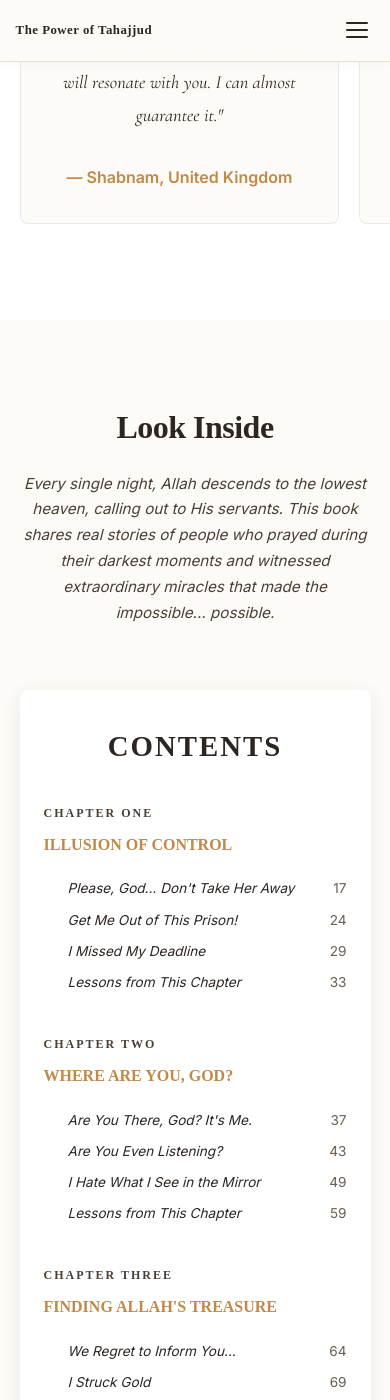
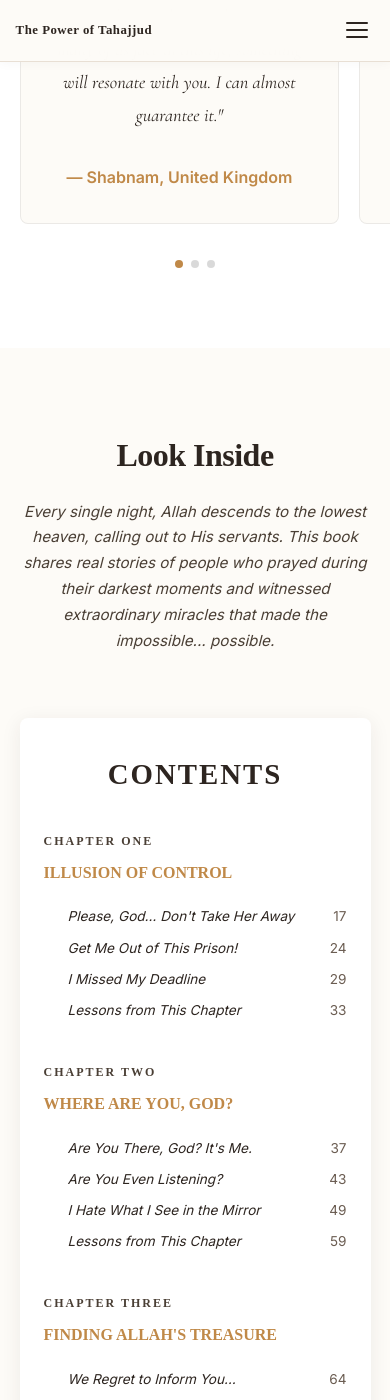
Before and after one commit to Omnitryx-Inc/tahajjud-fe-main, a Jekyll site: the page built from pages/index.html, in a window 390 px wide and 1400 px high, scrolled down 2007 px. Built offline with Jekyll 4.4.1, drawn with Linux system fonts in a browser that asks for light colours; some web fonts are replaced.

Commit message:
adjustments

```diff
--- a/assets/css/main.v1.2.css
+++ b/assets/css/main.v1.2.css
@@ -623,6 +623,30 @@ body.nav-open {
 .testimonial-card .quote-text {
 	font-size: clamp(1.15rem, 2.5vw, 1.3rem);
 	line-height: 1.8;
+}
+
+/* Testimonial Dots */
+.testimonial-dots {
+	display: none;
+}
+
+@media (max-width: 900px) {
+	.testimonial-dots {
+		display: flex;
+		justify-content: center;
+		gap: 0.5rem;
+		margin-top: 1.25rem;
+	}
+	.testimonial-dot {
+		width: 8px;
+		height: 8px;
+		border-radius: 50%;
+		background: rgba(0, 0, 0, 0.15);
+		transition: background 0.3s;
+	}
+	.testimonial-dot--active {
+		background: var(--gold-primary);
+	}
 }
 
 /* Social Proof */
--- a/pages/index.html
+++ b/pages/index.html
@@ -94,7 +94,32 @@ permalink: /
             <p class="quote-author">— A.C., United Kingdom</p>
         </div>
     </div>
+    <div class="testimonial-dots" id="testimonialDots">
+        <span class="testimonial-dot testimonial-dot--active"></span>
+        <span class="testimonial-dot"></span>
+        <span class="testimonial-dot"></span>
+    </div>
 </section>
+
+<script>
+(function() {
+    if (window.innerWidth > 900) return;
+    var grid = document.querySelector('.testimonials-grid');
+    var dots = document.querySelectorAll('.testimonial-dot');
+    if (!grid || !dots.length) return;
+    grid.addEventListener('scroll', function() {
+        var cards = grid.querySelectorAll('.testimonial-card');
+        var closest = 0, minDist = Infinity;
+        cards.forEach(function(card, i) {
+            var dist = Math.abs(card.getBoundingClientRect().left - grid.getBoundingClientRect().left);
+            if (dist < minDist) { minDist = dist; closest = i; }
+        });
+        dots.forEach(function(d, i) {
+            d.classList.toggle('testimonial-dot--active', i === closest);
+        });
+    }, { passive: true });
+})();
+</script>
 
 <!-- Look Inside Preview -->
 <section class="look-inside" id="chapters">
```
